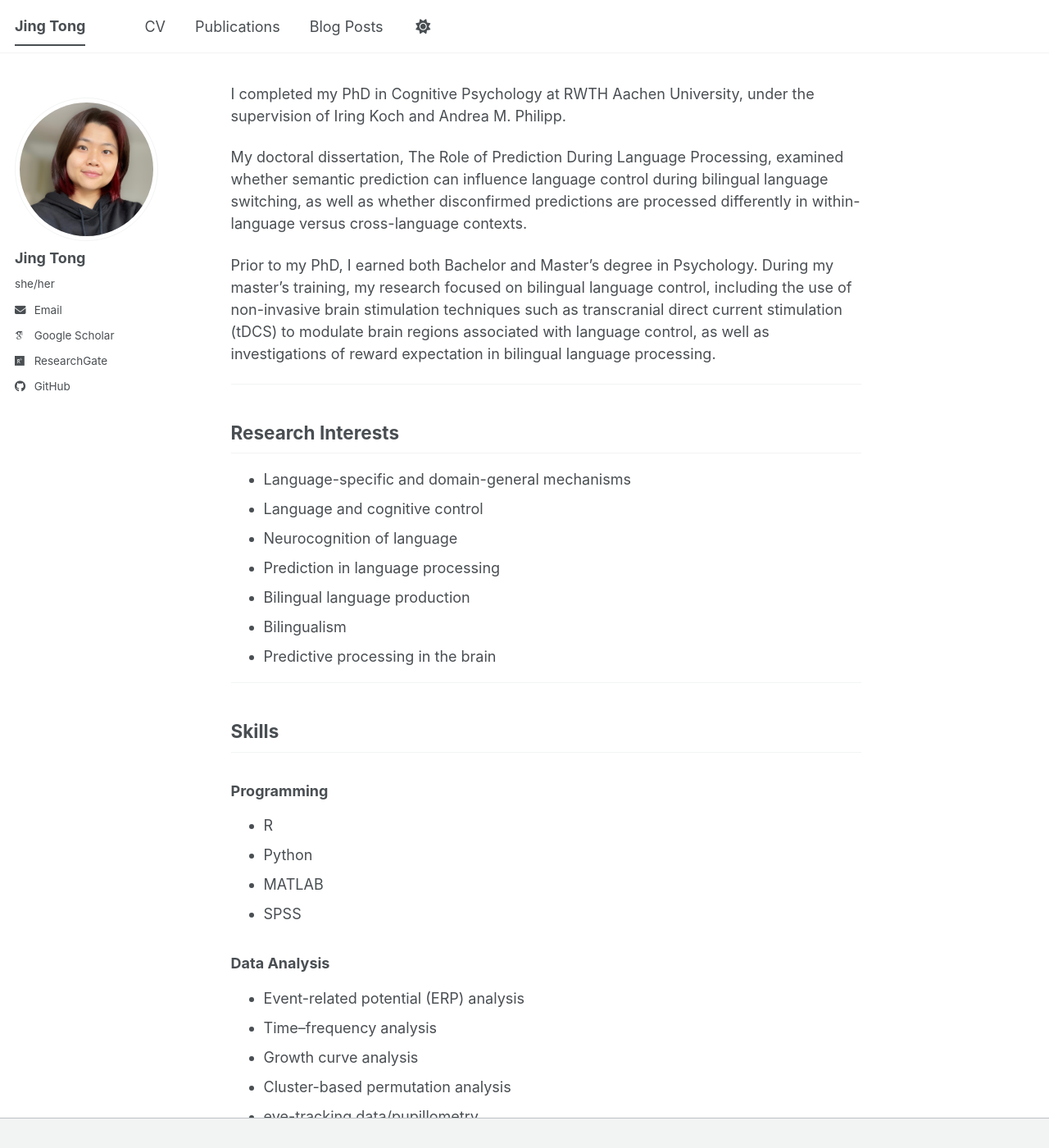
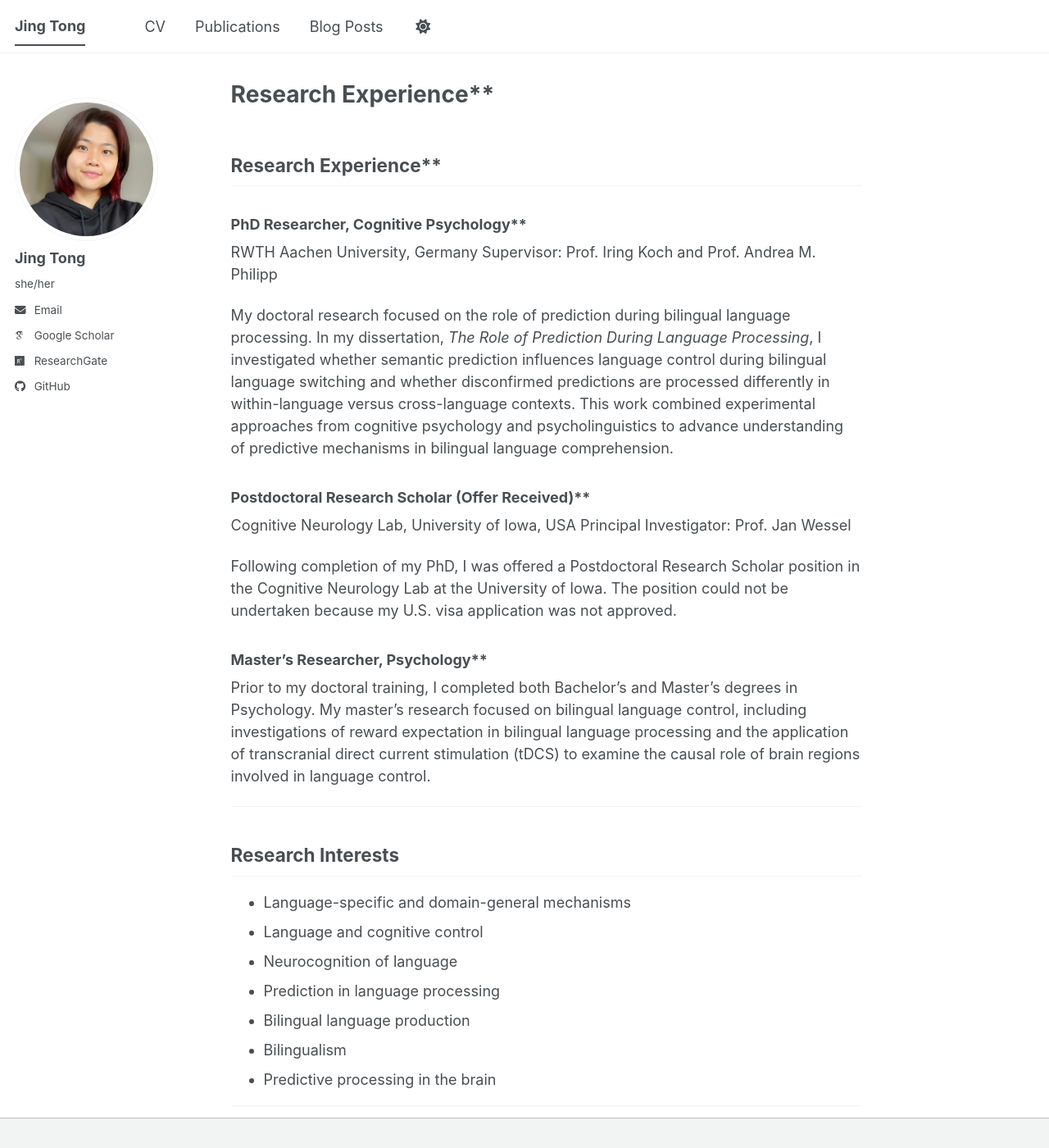
Before and after one commit to JingTong01/jingtong01.github.io, a Jekyll site: the page built from _pages/about.md, in a window 1280 px wide and 1400 px high. Shown: the whole window at 82% size. Built offline with Jekyll 4.4.1, drawn with Linux system fonts in a browser that asks for light colours; some web fonts are replaced; a script bundle is joined from its source files by our own code; library files that are not in the unit come from our copies; our own code applies the rules of GitHub Pages for plain Markdown files.

Commit message:
Update about.md

```diff
--- a/_pages/about.md
+++ b/_pages/about.md
@@ -6,11 +6,24 @@
   - /about.html
 ---
 
-I completed my PhD in Cognitive Psychology at RWTH Aachen University, under the supervision of Iring Koch and Andrea M. Philipp.
+## Research Experience**
 
-My doctoral dissertation, The Role of Prediction During Language Processing, examined whether semantic prediction can influence language control during bilingual language switching, as well as whether disconfirmed predictions are processed differently in within-language versus cross-language contexts.
+### PhD Researcher, Cognitive Psychology**
+RWTH Aachen University, Germany
+Supervisor: Prof. Iring Koch and Prof. Andrea M. Philipp
 
-Prior to my PhD, I earned both Bachelor and Master’s degree in Psychology. During my master’s training, my research focused on bilingual language control, including the use of non-invasive brain stimulation techniques such as transcranial direct current stimulation (tDCS) to modulate brain regions associated with language control, as well as investigations of reward expectation in bilingual language processing.
+My doctoral research focused on the role of prediction during bilingual language processing. In my dissertation, *The Role of Prediction During Language Processing*, I investigated whether semantic prediction influences language control during bilingual language switching and whether disconfirmed predictions are processed differently in within-language versus cross-language contexts. This work combined experimental approaches from cognitive psychology and psycholinguistics to advance understanding of predictive mechanisms in bilingual language comprehension.
+
+### Postdoctoral Research Scholar (Offer Received)**
+Cognitive Neurology Lab, University of Iowa, USA
+Principal Investigator: Prof. Jan Wessel
+
+Following completion of my PhD, I was offered a Postdoctoral Research Scholar position in the Cognitive Neurology Lab at the University of Iowa. The position could not be undertaken because my U.S. visa application was not approved.
+
+### Master’s Researcher, Psychology**
+
+Prior to my doctoral training, I completed both Bachelor's and Master's degrees in Psychology. My master's research focused on bilingual language control, including investigations of reward expectation in bilingual language processing and the application of transcranial direct current stimulation (tDCS) to examine the causal role of brain regions involved in language control.
+
 
 ---
 
```
